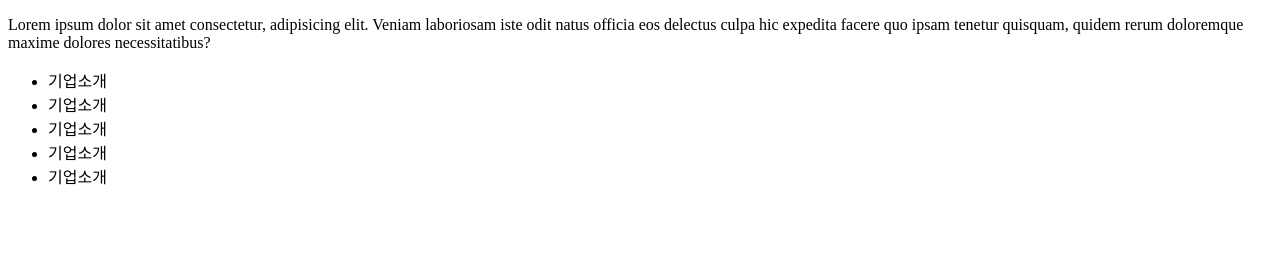
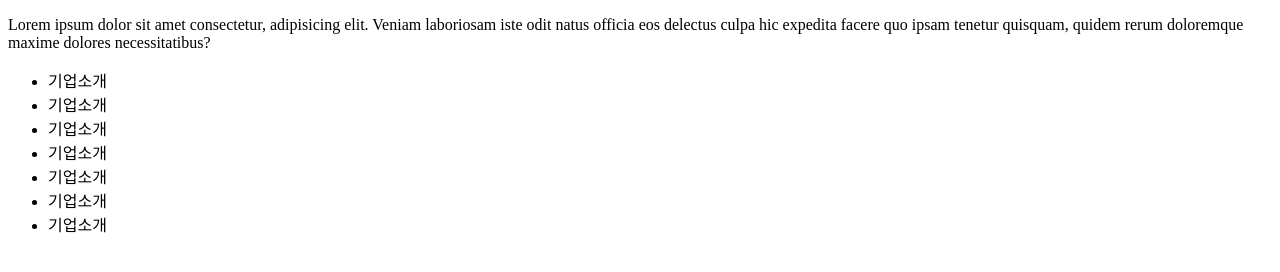
Before and after one commit to SunShineKang/2024.08.09-11-15, a plain HTML site: page index.html in a window 1280 px wide. Drawn offline with Linux system fonts and the light colour scheme.

Commit message:
08-09 11시27분

```diff
--- a/index.html
+++ b/index.html
@@ -16,6 +16,8 @@
             <li>기업소개</li>
             <li>기업소개</li>
             <li>기업소개</li>
+            <li>기업소개</li>
+            <li>기업소개</li>
         </ul>
 </body>
 
```
